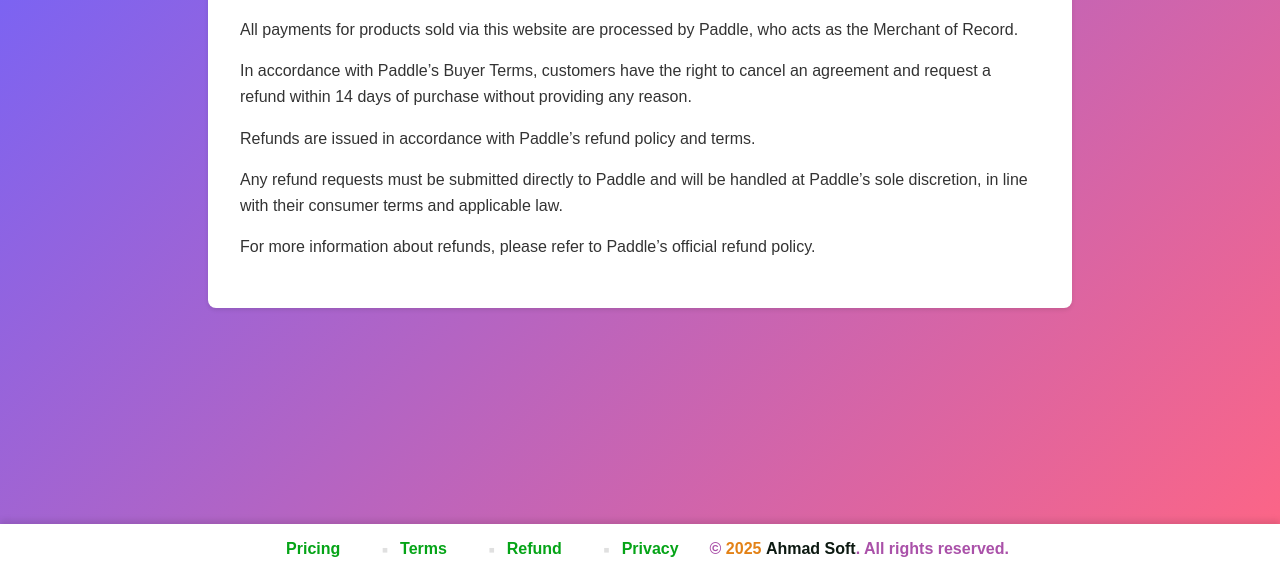
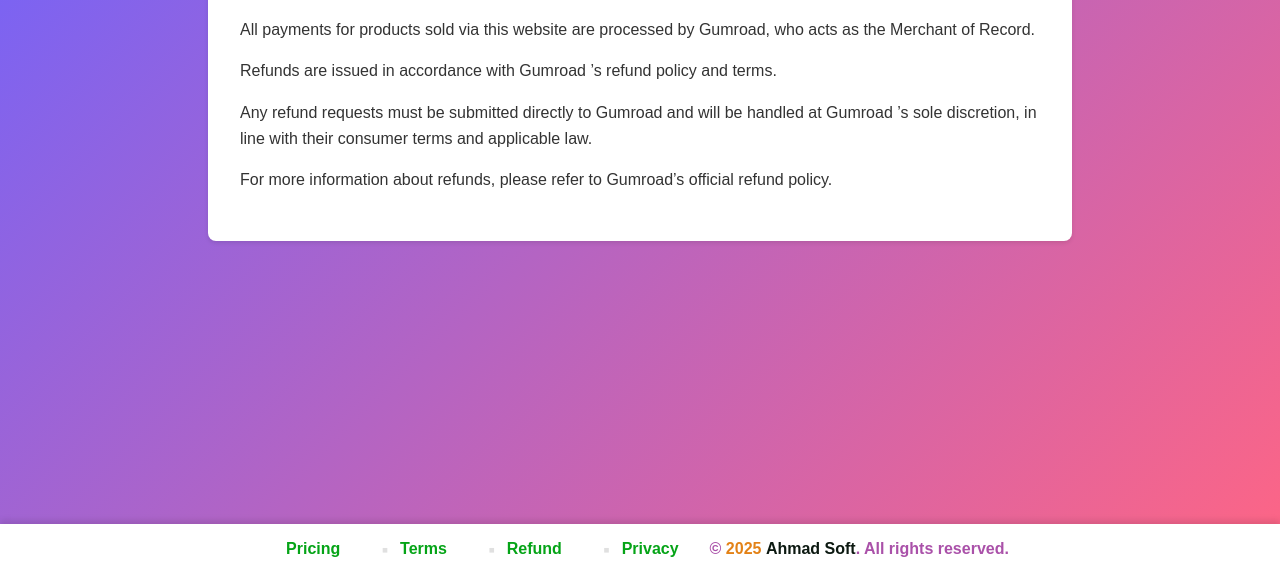
Before and after one commit to DrTayyebAhmad/ahmadsoft, a website: page refund.html in a window 1280 px wide. Shown: the part 226-800 px from the top of the page. Drawn offline with Linux system fonts and the light colour scheme.

Commit message:
Update refund policy references from Paddle to Gumroad

```diff
--- a/refund.html
+++ b/refund.html
@@ -21,14 +21,12 @@
       <h2>Refund Policy</h2>
       <div class="about-text">
 
-        <p>All payments for products sold via this website are processed by Paddle, who acts as the Merchant of Record.</p>
+        <p>All payments for products sold via this website are processed by Gumroad, who acts as the Merchant of Record.</p>
 
-        <p>In accordance with Paddle’s Buyer Terms, customers have the right to cancel an agreement and request a refund within 14 days of purchase without providing any reason.
-</p>
-        <p>Refunds are issued in accordance with Paddle’s refund policy and terms.</p>
-        <p>Any refund requests must be submitted directly to Paddle and will be handled at Paddle’s sole discretion, in line with their consumer terms and applicable law.</p>
+        <p>Refunds are issued in accordance with Gumroad ’s refund policy and terms.</p>
+        <p>Any refund requests must be submitted directly to Gumroad  and will be handled at Gumroad ’s sole discretion, in line with their consumer terms and applicable law.</p>
 
-        <p>For more information about refunds, please refer to Paddle’s official refund policy.</p>
+        <p>For more information about refunds, please refer to Gumroad’s official refund policy.</p>
 
 
 
```
